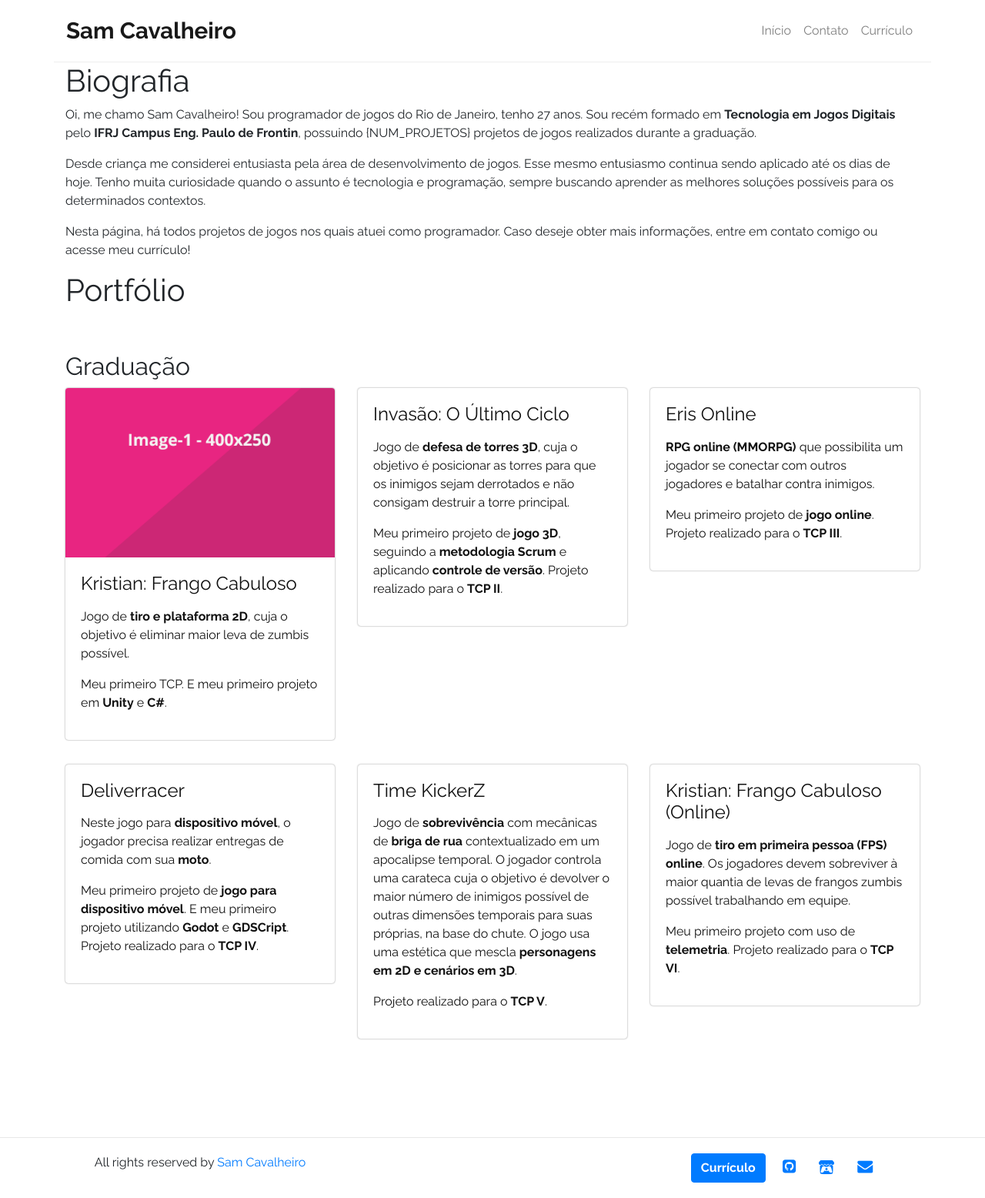
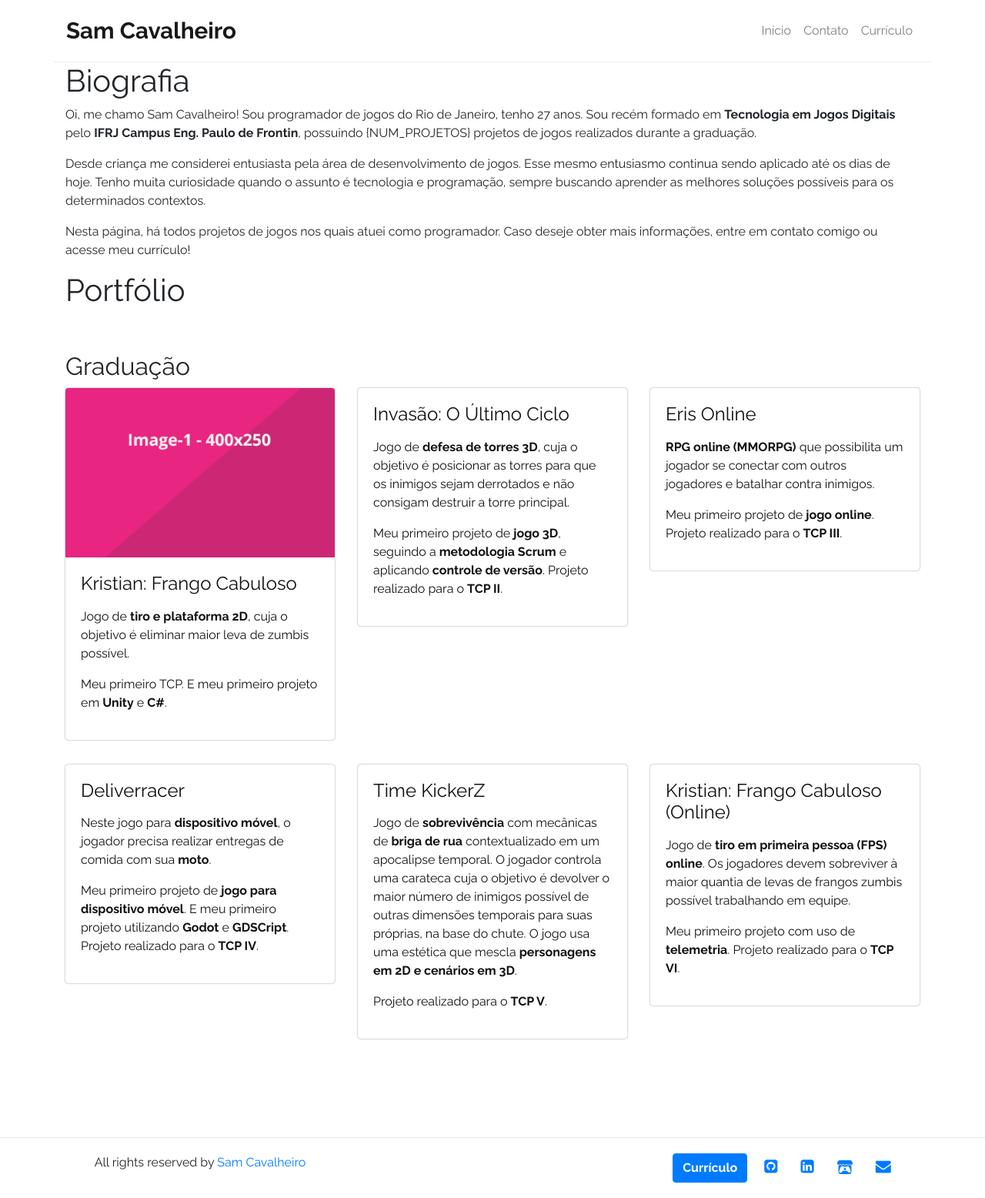
Before and after one commit to sam-cavalheiro/sam-cavalheiro.github.io, a Jekyll site: the page built from index.html, in a window 1280 px wide. Shown: the whole page at 77% size. Built offline with Jekyll 4.4.1, drawn with Linux system fonts in a browser that asks for light colours; the list of posts is cut into pages by our own code.

Commit message:
Altera _includes/footer.html para inserir Linkedin

```diff
--- a/_includes/footer.html
+++ b/_includes/footer.html
@@ -23,9 +23,13 @@
         <a target="_blank" href="{{site.github}}"
           ><li class="social github"><i class="fa fa-github-square"></i></li
         ></a>
+        {% endif %} {% if site.linkedin %}
+        <a target="_blank" href="{{site.linkedin}}"
+          ><li class="social linkedin"><i class="fa fa-linkedin-square" aria-hidden="true"></i></li
+        ></a>
         {% endif %} {% if site.itchio %}
         <a target="_blank" href="{{site.itchio}}"
-          ><li class="social"><img src="/images/itchio.svg" style="fill: blue;" /></li
+          ><li class="social"><img src="/images/itchio.svg" /></li
         ></a>
         {% endif %} {% if site.quora %}
         <a target="_blank" href="{{site.quora}}"
```
Also changed, not shown: other parts of _includes/footer.html (+1 -1 lines).
